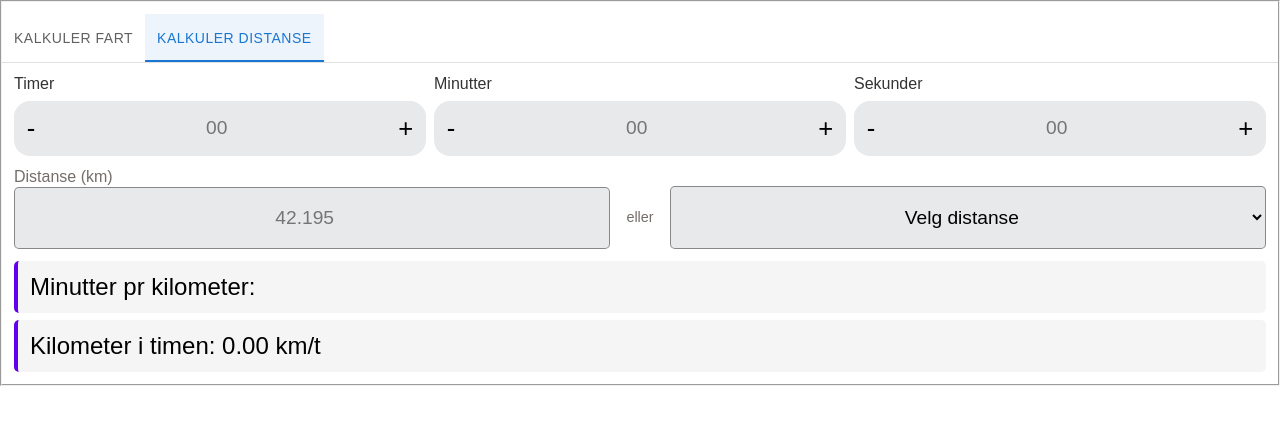
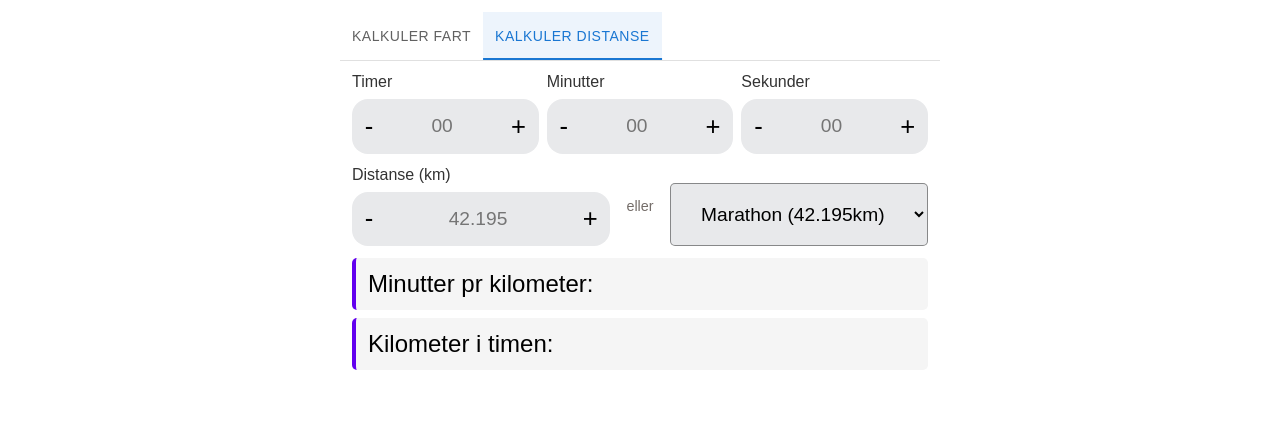
Before and after one commit to kronkake/PaceCalculator, a React (Vite) app: page / in a window 1280 px wide. Both pictures are taken after a click on the tab "KALKULER DISTANSE". Shown: the top 424 px of the page. Built offline with nearby package versions, Linux system fonts and the light colour scheme.

Commit message:
Minor bugfixes

```diff
--- a/package.json
+++ b/package.json
@@ -13,6 +13,7 @@
     "styled-components": "^6.1.19"
   },
   "devDependencies": {
+    "@types/node": "^24.0.15",
     "@types/react": "^19.1.8",
     "@types/react-dom": "^19.1.6",
     "@types/react-input-mask": "^3.0.6",
--- a/src/App.tsx
+++ b/src/App.tsx
@@ -5,12 +5,6 @@ import { PaceCalculator } from "./views/PaceCalculator";
 const Main = styled.main`
   background: white;
   font-size: 1.5rem;
-`;
-
-const FieldSet = styled.fieldset`
-  margin: 0;
-  padding: 0;
-  width: 100%;
   display: flex;
   justify-content: center;
 `;
@@ -19,9 +13,7 @@ function App() {
   return (
     <>
       <Main>
-        <FieldSet>
-          <PaceCalculator />
-        </FieldSet>
+        <PaceCalculator />
       </Main>
     </>
   );
--- a/src/views/PaceCalculator.tsx
+++ b/src/views/PaceCalculator.tsx
@@ -11,6 +11,7 @@ const Wrap = styled.div`
   flex-direction: column;
   gap: 7.5px;
   width: 100%;
+  max-width: 600px;
 `;
 
 export const PaceCalculator = () => {
--- a/src/views/PaceCalculator/DistanceToPace.tsx
+++ b/src/views/PaceCalculator/DistanceToPace.tsx
@@ -1,5 +1,4 @@
 import React, { ChangeEvent, FocusEvent, useEffect, useState } from "react";
-import { TextInput } from "../../components/TextInput";
 import { Select } from "../../components/Select";
 import styled from "styled-components";
 import { formatTime, unitFormater } from "../../utils/paceFormats";
@@ -134,6 +133,13 @@ export const DistanceToPace = () => {
   };
 
   useEffect(() => {
+    if ((!state.hours || !state.minutes || !state.seconds) && !state.distance) {
+      setResults({
+        pacePerKm: "",
+        kmPerHour: "",
+      });
+      return;
+    }
     const requiredSpeedKmPerHour = calculateRequiredSpeed(
       parseFloat(state.distance ?? 0),
       {
@@ -185,17 +191,17 @@ export const DistanceToPace = () => {
       </CountInputLayout>
 
       <Label>
-        Distanse (km)
         <InputGroup>
           <InputWrapper>
-            <TextInput
+            <CountInput
               placeholder="42.195"
-              name="distance"
+              label="Distanse (km)"
+              onIncrement={() => handleIncrement("distance")}
+              onDecrement={() => handleDecrement("distance")}
               value={state.distance}
               onChange={onChange}
               onBlur={calculate}
-              type="number"
-              step="1"
+              name="distance"
             />
           </InputWrapper>
           <OrText>eller</OrText>
@@ -203,7 +209,6 @@ export const DistanceToPace = () => {
             <Select
               placeholder="Velg distanse"
               name="distance"
-              value={state.distance}
               onChange={onChange}
               onBlur={doSelectCalculations}
               options={distanceOptions}
@@ -217,7 +222,10 @@ export const DistanceToPace = () => {
           Minutter pr kilometer: {results.pacePerKm}
         </DistanceListItem>
         <DistanceListItem>
-          Kilometer i timen: {results.kmPerHour} km/t
+          Kilometer i timen:{" "}
+          {results.kmPerHour && Number(results.kmPerHour) > 0
+            ? `${results.kmPerHour} km/t`
+            : ""}
         </DistanceListItem>
       </DistanceList>
     </Wrap>
--- a/tsconfig.json
+++ b/tsconfig.json
@@ -2,7 +2,7 @@
   "compilerOptions": {
     "target": "ESNext",
     "lib": ["DOM", "DOM.Iterable", "ESNext"],
-    "types": ["vite/client"],
+    "types": ["vite/client", "node"],
     "allowJs": true,
     "skipLibCheck": false,
     "esModuleInterop": true,
```
Also changed, not shown: 1 other file (tests, documents, lock files or other folders).
